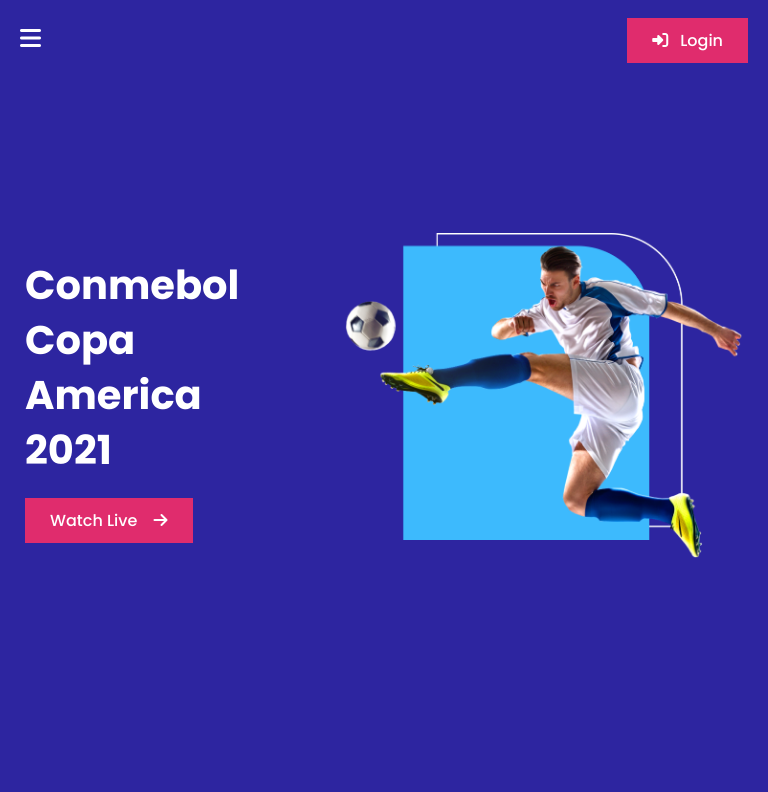
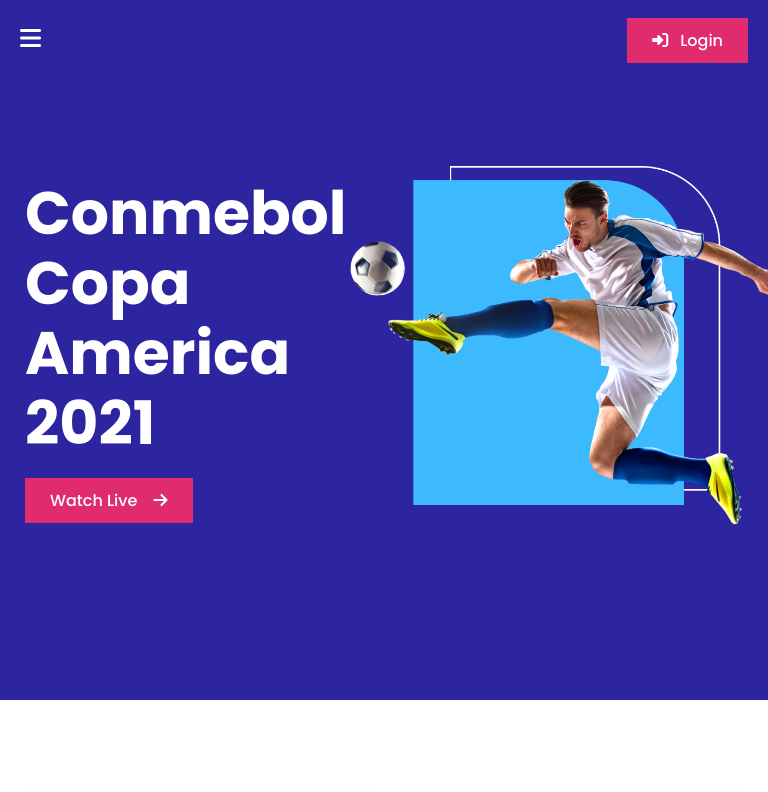
Before and after one commit to RakibulIslamm/responsive-football-website, a plain HTML site: page index.html in a window 768 px wide. Shown: the top 792 px of the page. Drawn offline with Linux system fonts and the light colour scheme.

Commit message:
full responsive

```diff
--- a/index.html
+++ b/index.html
@@ -45,7 +45,7 @@
         <section class="banner-sec">
             <div class="content">
                 <div class="banner-text">
-                    <h1>Conmebol Copa America 2021</h1>
+                    <h1>Conmebol<br>Copa America<br>2021</h1>
                     <div class="btn">
                         <a href="#">Watch Live <i class="fas fa-arrow-right"></i></a>
                     </div>
--- a/style.css
+++ b/style.css
@@ -100,7 +100,7 @@
 .banner-sec{
     position: relative;
     width: 100%;
-    height: 800px;
+    height: 700px;
     display: flex;
     justify-content: center;
     background: #2D25A0;
@@ -119,11 +119,10 @@
     font-size: 64px;
     font-weight: 700;
     color: #fff;
-    padding-right: 60px;
     line-height: 80px;
 }
 .banner-image img{
-    width: 500px;
+    width: 440px;
     transition: .5s;
 }
 .banner-image img:hover{
@@ -320,6 +319,7 @@
             Media Query
    ===================================  */
 
+   /* For Mobile Device */
    @media only screen and (max-width: 767px) {
 
     .menu-item ul {
@@ -416,6 +416,7 @@
 
 @media only screen and (min-width: 768px) and (max-width: 1190px){
 
+    /* For tablate and small screen */
     .menu-item ul {
         display: none;
     }
@@ -431,11 +432,8 @@
         padding: 25px;
     }
     .banner-text h1 {
-        font-size: 40px;
-        line-height: 55px;
-    }
-    .banner-image img {
-        width: 400px;
+        font-size: 60px;
+        line-height: 70px;
     }
     .player-cards {
         width: 100%;
```
